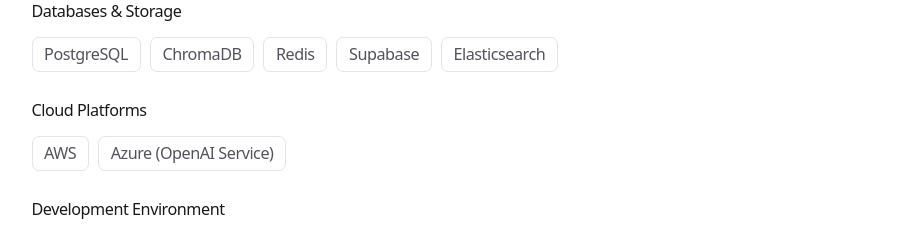
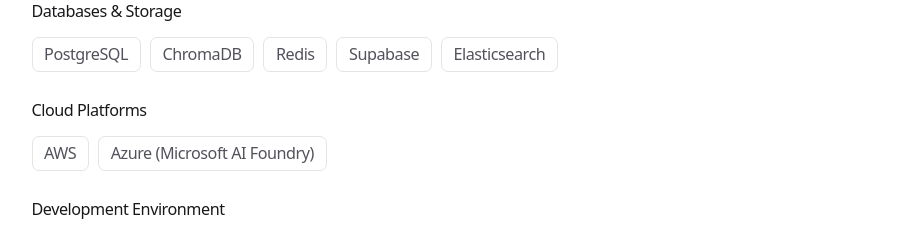
Before and after one commit to aymenkrifa/portfolio, a Next.js app: page / in a window 1280 px wide. Shown: the part 3160-3386 px from the top of the page, without its empty margins (183-1097 px from the left). Built offline with nearby package versions, Linux system fonts and the light colour scheme.

Commit message:
feat: update Azure skill name to Microsoft AI Foundry

```diff
--- a/app/data.ts
+++ b/app/data.ts
@@ -145,7 +145,7 @@ export const SKILL_CATEGORIES: SkillCategory[] = [
   },
   {
     name: 'Cloud Platforms',
-    skills: [{ name: 'AWS' }, { name: 'Azure (OpenAI Service)' }],
+    skills: [{ name: 'AWS' }, { name: 'Azure (Microsoft AI Foundry)' }],
   },
   {
     name: 'Development Environment',
```
